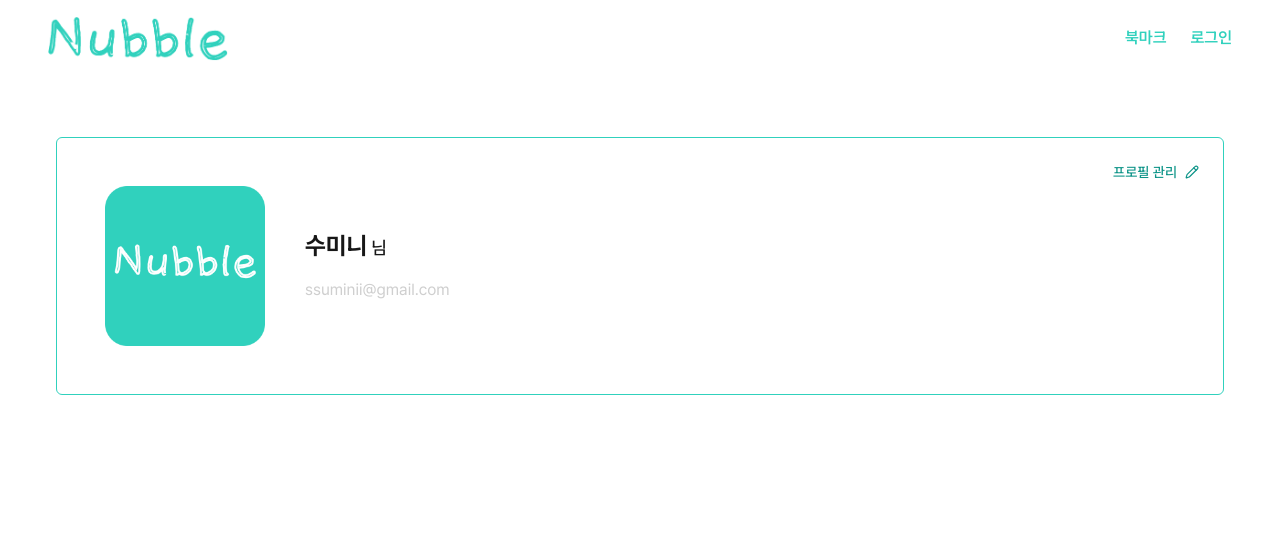
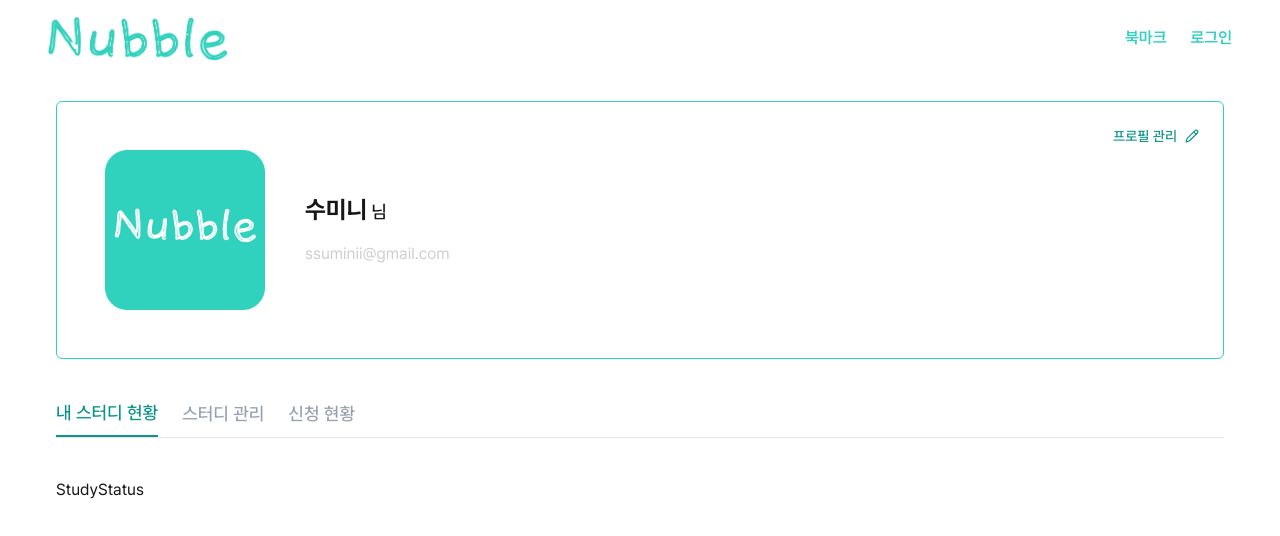
Before and after one commit to Nubblee/NubbleV2-FE, a Next.js app: page /mypage/1 in a window 1280 px wide. Shown: the top 536 px of the page. Built offline with nearby package versions, Linux system fonts and the light colour scheme.

Commit message:
feat: Tab 구현 (#43)

```diff
--- /dev/null
+++ b/app/(default)/mypage/[id]/_component/application-status.tsx
@@ -0,0 +1,5 @@
+const ApplicationStatus = () => {
+  return <div>ApplicationStatus</div>
+}
+
+export default ApplicationStatus
--- /dev/null
+++ b/app/(default)/mypage/[id]/_component/index.ts
@@ -0,0 +1,6 @@
+export {default as UserInfo} from './user-info'
+export {default as MypageTabs} from './mypage-tabs'
+export {default as TabContent} from './tab-content'
+export {default as ApplicationStatus} from './application-status'
+export {default as StudyManagement} from './study-management'
+export {default as StudyStatus} from './study-status'
--- /dev/null
+++ b/app/(default)/mypage/[id]/_component/mypage-tabs.tsx
@@ -0,0 +1,40 @@
+'use client'
+
+import { useRouter, useSearchParams } from 'next/navigation'
+import clsx from 'clsx'
+
+const tabs = ['내 스터디 현황', '스터디 관리', '신청 현황'] as const
+
+const MypageTabs = () => {
+  const searchParams = useSearchParams()
+  const router = useRouter()
+
+  const currentTab = searchParams.get('tab') || tabs[0]
+
+  const handleClick = (tab: string) => {
+    const newParams = new URLSearchParams(searchParams)
+    newParams.set('tab', tab)
+    router.push(`?${newParams.toString()}`)
+  }
+
+  return (
+    <div className='flex space-x-6 border-b border-gray-200'>
+      {tabs.map((tab) => (
+        <button
+          key={tab}
+          onClick={() => handleClick(tab)}
+          className={clsx(
+            'pb-2 text-lg font-medium cursor-pointer',
+            currentTab === tab
+              ? 'border-b-2 border-green-dark text-green-dark'
+              : 'text-gray-400 hover:text-gray-dark'
+          )}
+        >
+          {tab}
+        </button>
+      ))}
+    </div>
+  )
+}
+
+export default MypageTabs
--- /dev/null
+++ b/app/(default)/mypage/[id]/_component/study-management.tsx
@@ -0,0 +1,5 @@
+const StudyManagement = () => {
+  return <div>StudyManagement</div>
+}
+
+export default StudyManagement
--- /dev/null
+++ b/app/(default)/mypage/[id]/_component/study-status.tsx
@@ -0,0 +1,5 @@
+const StudyStatus = () => {
+  return <div>StudyStatus</div>
+}
+
+export default StudyStatus
--- /dev/null
+++ b/app/(default)/mypage/[id]/_component/tab-content.tsx
@@ -0,0 +1,21 @@
+'use client'
+
+import { ApplicationStatus, StudyManagement, StudyStatus } from './'
+import { useSearchParams } from 'next/navigation'
+
+const TabContent = () => {
+  const searchParams = useSearchParams()
+  const tab = searchParams.get('tab') || '내 스터디 현황'
+
+  if (tab === '스터디 관리') {
+    return <StudyManagement />
+  }
+
+  if (tab === '신청 현황') {
+    return <ApplicationStatus />
+  }
+
+  return <StudyStatus />
+}
+
+export default TabContent
--- a/app/(default)/mypage/[id]/page.tsx
+++ b/app/(default)/mypage/[id]/page.tsx
@@ -1,9 +1,11 @@
-import UserInfo from './_component/UserInfo'
+import { UserInfo, TabContent, MypageTabs } from './_component'
 
 const page = () => {
   return (
-    <div className='mt-5 flex flex-col py-10 px-14'>
+    <div className='flex flex-col py-6 px-14 gap-10'>
       <UserInfo />
+      <MypageTabs />
+      <TabContent />
     </div>
   )
 }
```
Also changed, not shown: app/(default)/mypage/[id]/_component/user-info.tsx (renamed from app/(default)/mypage/[id]/_component/UserInfo.tsx).
